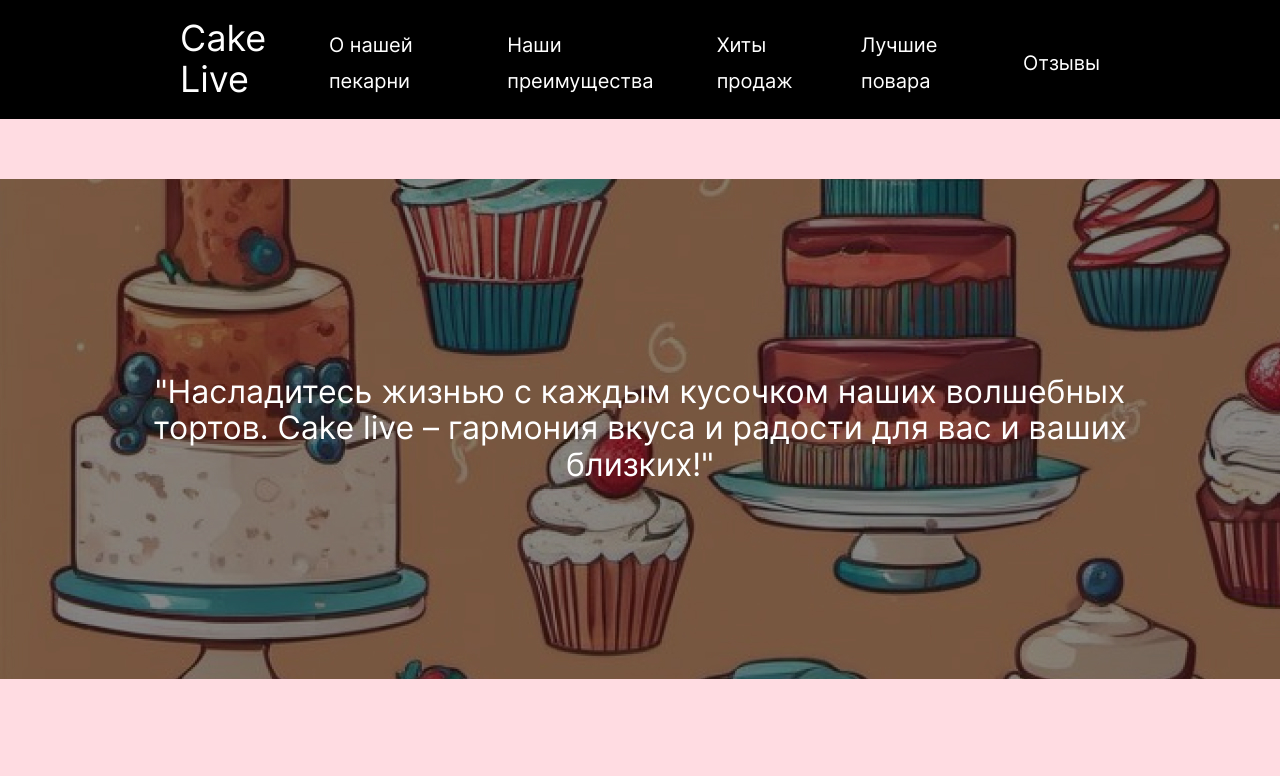
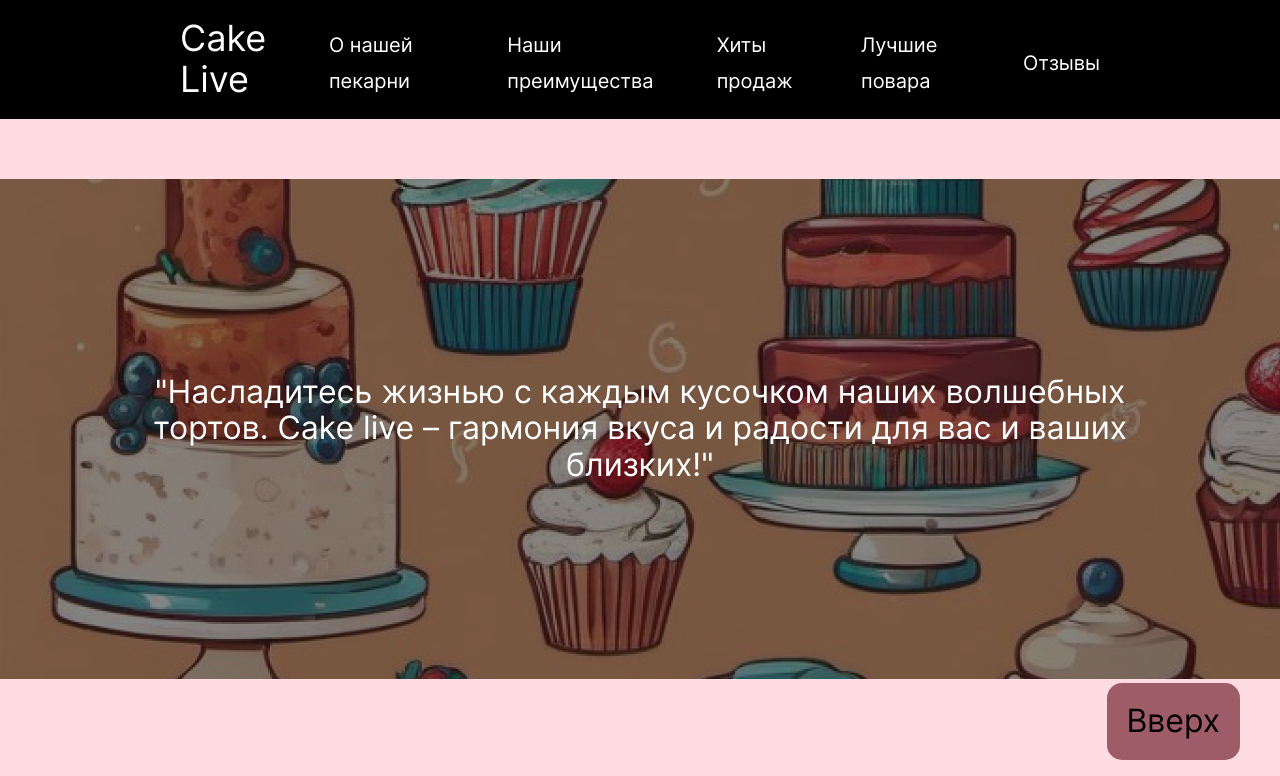
Before and after one commit to aleksandr208495/Cake_Live, a plain HTML site: page index.html in a window 1280 px wide. Shown: the top 776 px of the page. Drawn offline with Linux system fonts and the light colour scheme.

Commit message:
button_up

```diff
--- a/css/style.css
+++ b/css/style.css
@@ -35,6 +35,7 @@
   --formInputBgColor: #a63e51;
   --blockBgColor: #ffc0cb;
 }
+
 
 /* сброс стилей по умолчанию */
 
@@ -114,6 +115,19 @@ main {
   display: flex;
   flex-direction: column;
   align-items: center;
+  position: relative;
+
+}
+.up {
+  padding: 20px;
+  background-color: #9e5c68;
+  border-radius: 15px;
+  bottom: 40px;
+  right: 40px;
+  position: fixed;
+}
+.up:hover {
+color: #fff;
 }
 
 header {
--- a/index.html
+++ b/index.html
@@ -18,6 +18,7 @@
   </head>
   <body>
     <main>
+      <a class="up" href="#">Вверх</a>
       <header>
         <div class="container">
           <div class="header-container">
```
